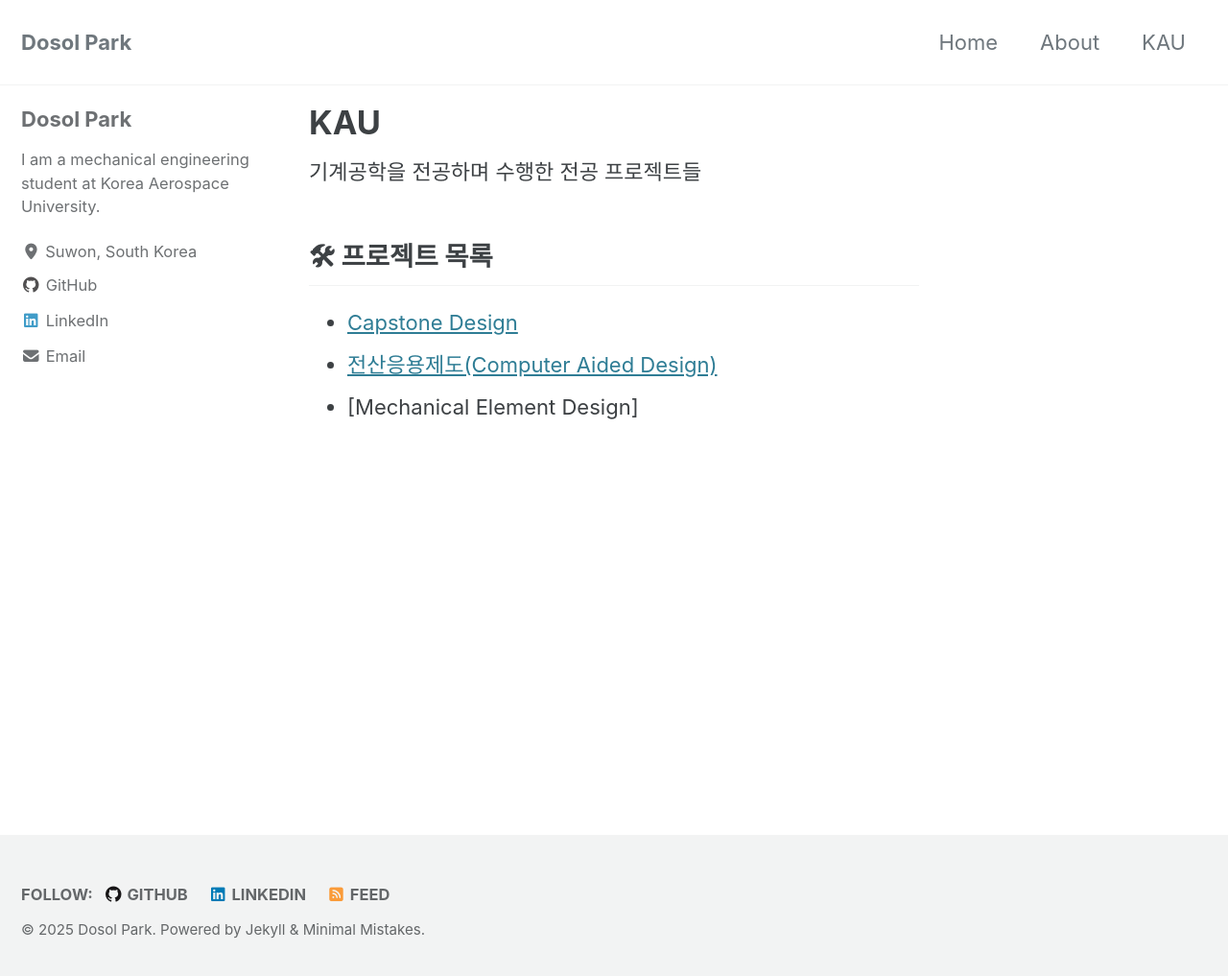
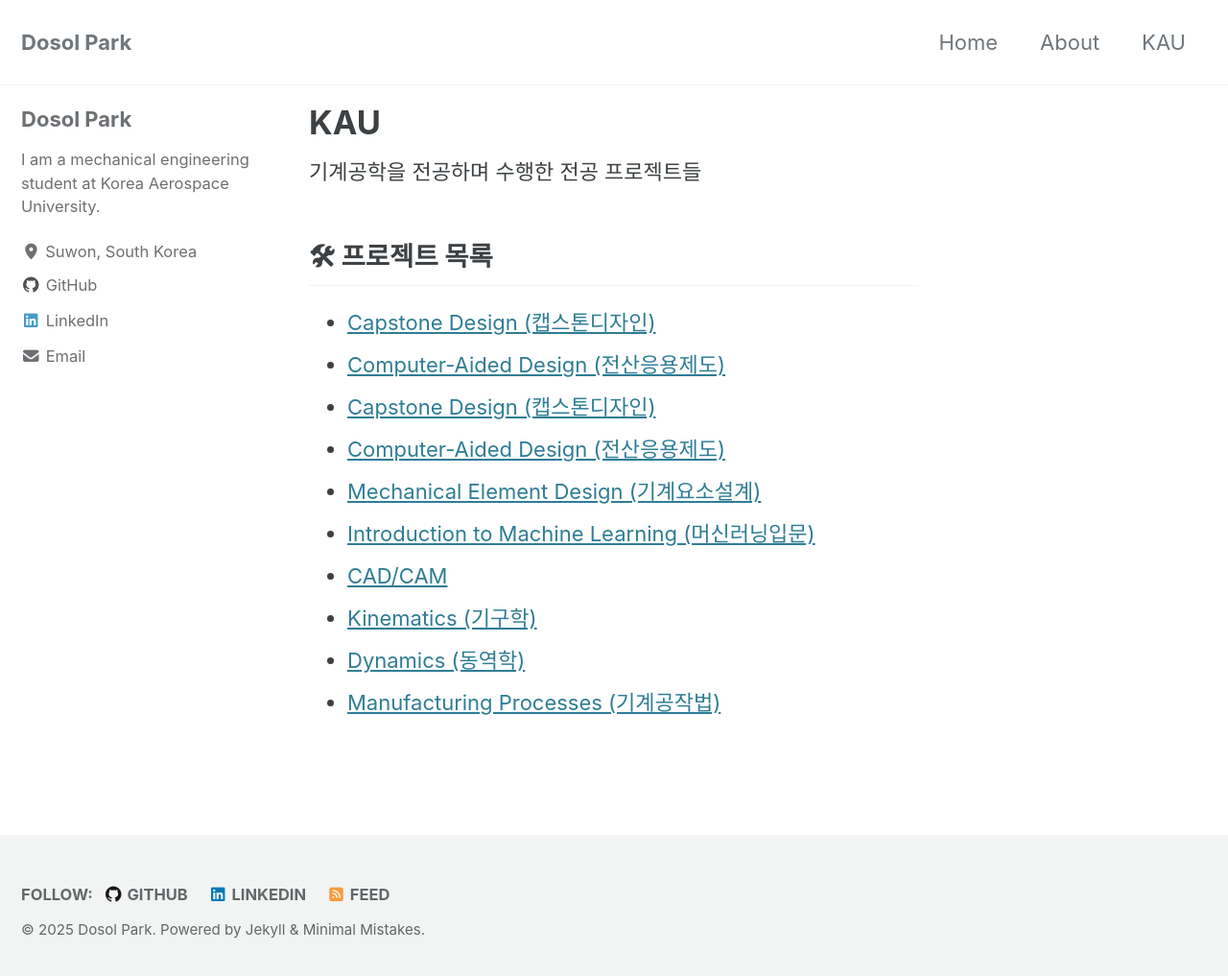
Before and after one commit to parkdosol/parkdosol.github.io, a Jekyll site: the page built from _pages/KAU.md, in a window 1280 px wide and 1025 px high. Shown: the top 1017 px of the window at 96% size. Built offline with Jekyll 4.4.1, drawn with Linux system fonts in a browser that asks for light colours; cached includes are drawn as plain includes.

Commit message:
add project list

```diff
--- a/_pages/KAU.md
+++ b/_pages/KAU.md
@@ -4,10 +4,18 @@ title: "KAU"
 permalink: /kau/
 author_profile: true
 ---
+
 기계공학을 전공하며 수행한 전공 프로젝트들
 
 ## 🛠 프로젝트 목록
 
-- [Capstone Design](/kau/capstone)
-- [전산응용제도(Computer Aided Design)](/kau/cad-project/)
-- [Mechanical Element Design]
+- [Capstone Design (캡스톤디자인)](/kau/capstone/)
+- [Computer-Aided Design (전산응용제도)](/kau/cad-project/)
+- [Capstone Design (캡스톤디자인)](/kau/capstone/)
+- [Computer-Aided Design (전산응용제도)](/kau/cad-project/)
+- [Mechanical Element Design (기계요소설계)](/kau/mechanical-element-design/)
+- [Introduction to Machine Learning (머신러닝입문)](/kau/introduction-to-machine-learning/)
+- [CAD/CAM](/kau/cad-cam/)
+- [Kinematics (기구학)](/kau/kinematics/)
+- [Dynamics (동역학)](/kau/dynamics/)
+- [Manufacturing Processes (기계공작법)](/kau/manufacturing-processes/)
```
Also changed, not shown: _pages/kau/cad-project.md (+2 -2 lines), _pages/kau/capstone-design.md (+2 -2 lines).
